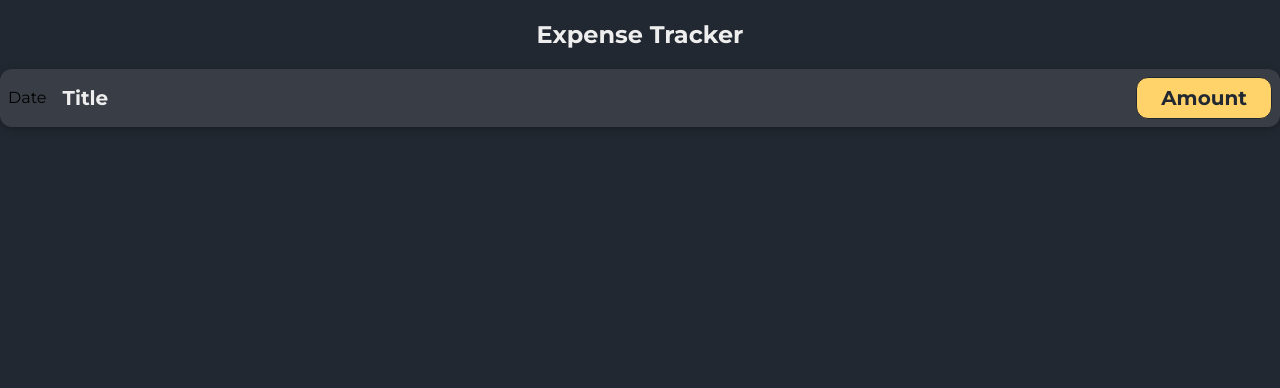
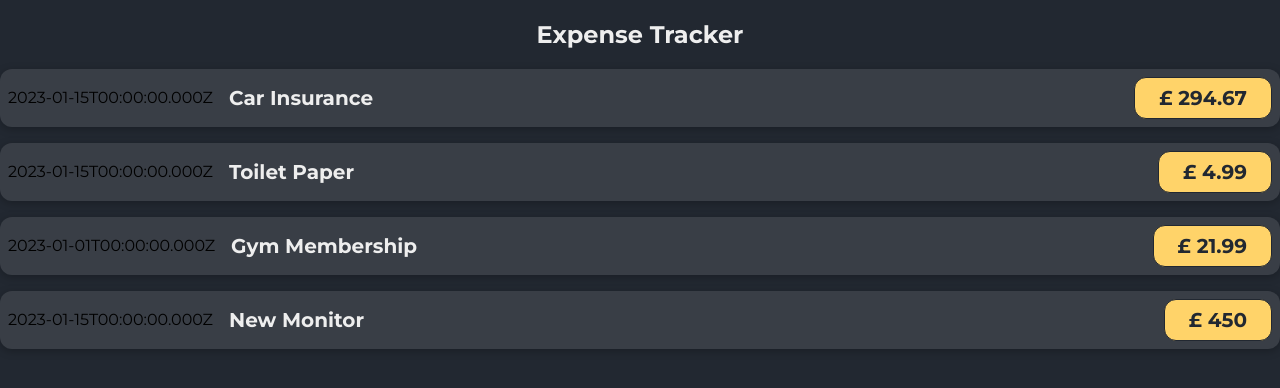
Before and after one commit to MikesonO/expense-tracker, a JavaScript app: page / in a window 1280 px wide. Shown: the top 388 px of the page. Built offline with nearby package versions, Linux system fonts and the light colour scheme.

Commit message:
Pass data using props

```diff
--- a/src/App.js
+++ b/src/App.js
@@ -1,10 +1,56 @@
-import ExpenseItem from "./components/ExpenseItem";
+import ExpenseItem from './components/ExpenseItem';
 
 function App() {
+  const expenses = [
+    {
+      id: 'e1',
+      title: 'Car Insurance',
+      ammount: 294.67,
+      date: new Date(2022, 12, 15),
+    },
+    {
+      id: 'e2',
+      title: 'Toilet Paper',
+      ammount: 4.99,
+      date: new Date(2022, 12, 15),
+    },
+    {
+      id: 'e3',
+      title: 'Gym Membership',
+      ammount: 21.99,
+      date: new Date(2022, 12, 1),
+    },
+    {
+      id: 'e4',
+      title: 'New Monitor',
+      ammount: 450,
+      date: new Date(2022, 12, 15),
+    },
+  ];
+
   return (
     <div>
       <h2 id="title">Expense Tracker</h2>
-      <ExpenseItem></ExpenseItem>
+      <ExpenseItem
+        title={expenses[0].title}
+        amount={expenses[0].ammount}
+        date={expenses[0].date}
+      ></ExpenseItem>
+      <ExpenseItem
+        title={expenses[1].title}
+        amount={expenses[1].ammount}
+        date={expenses[1].date}
+      ></ExpenseItem>
+      <ExpenseItem
+        title={expenses[2].title}
+        amount={expenses[2].ammount}
+        date={expenses[2].date}
+      ></ExpenseItem>
+      <ExpenseItem
+        title={expenses[3].title}
+        amount={expenses[3].ammount}
+        date={expenses[3].date}
+      ></ExpenseItem>
     </div>
   );
 }
--- a/src/components/ExpenseItem.js
+++ b/src/components/ExpenseItem.js
@@ -1,13 +1,13 @@
 import './ExpenseItem.scss';
 
-function ExpenseItem() {
+function ExpenseItem(data) {
 
   return (
     <div className='expense-item'>
-      <div>Date</div>
+      <div>{data.date.toISOString()}</div>
       <div className='expense-item__description'>
-        <h2>Title</h2>
-        <div className='expense-item__price'>Amount</div>
+        <h2>{data.title}</h2>
+        <div className='expense-item__price'>£ {data.amount}</div>
       </div>
     </div>
   );
```
